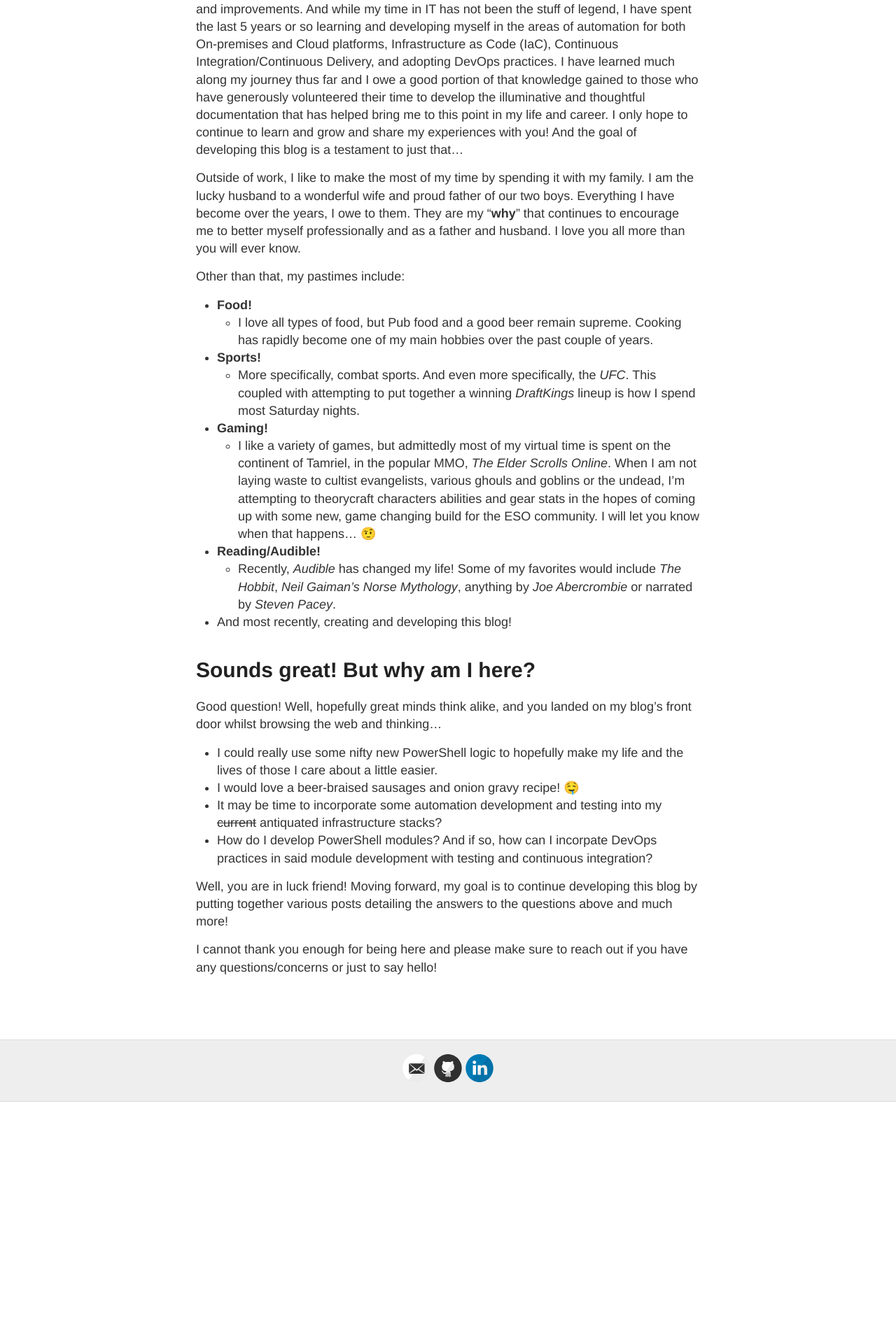
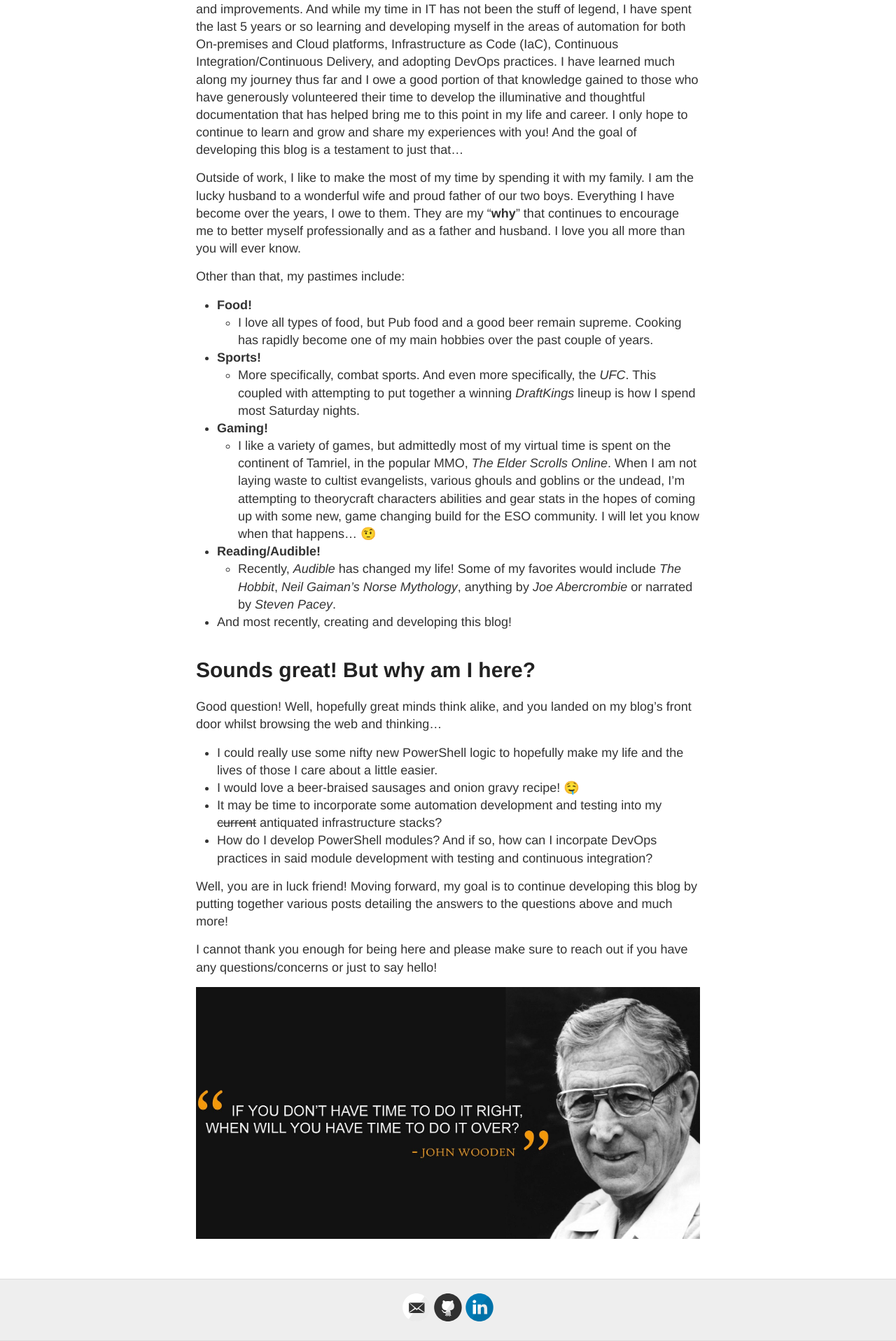
Before and after one commit to PowersgrOps/PowersgrOps.github.io, a Jekyll site: the page built from about.md, in a window 1280 px wide. Shown: the part 1405-3322 px from the top of the page at 70% size. Built offline with Jekyll 4.4.1, drawn with Linux system fonts in a browser that asks for light colours; before the commit the page ends 2980 px from its top, so only the background shows below that.

Commit message:
Updated about.md.

```diff
--- a/about.md
+++ b/about.md
@@ -52,4 +52,4 @@
 
 I cannot thank you enough for being here and please make sure to reach out if you have any questions/concerns or just to say hello!
 
-![](./images/johnwooden.jpg)
+<img src="https://raw.githubusercontent.com/PowersgrOps/PowersgrOps.github.io/main/images/johnwooden.jpg">
```
